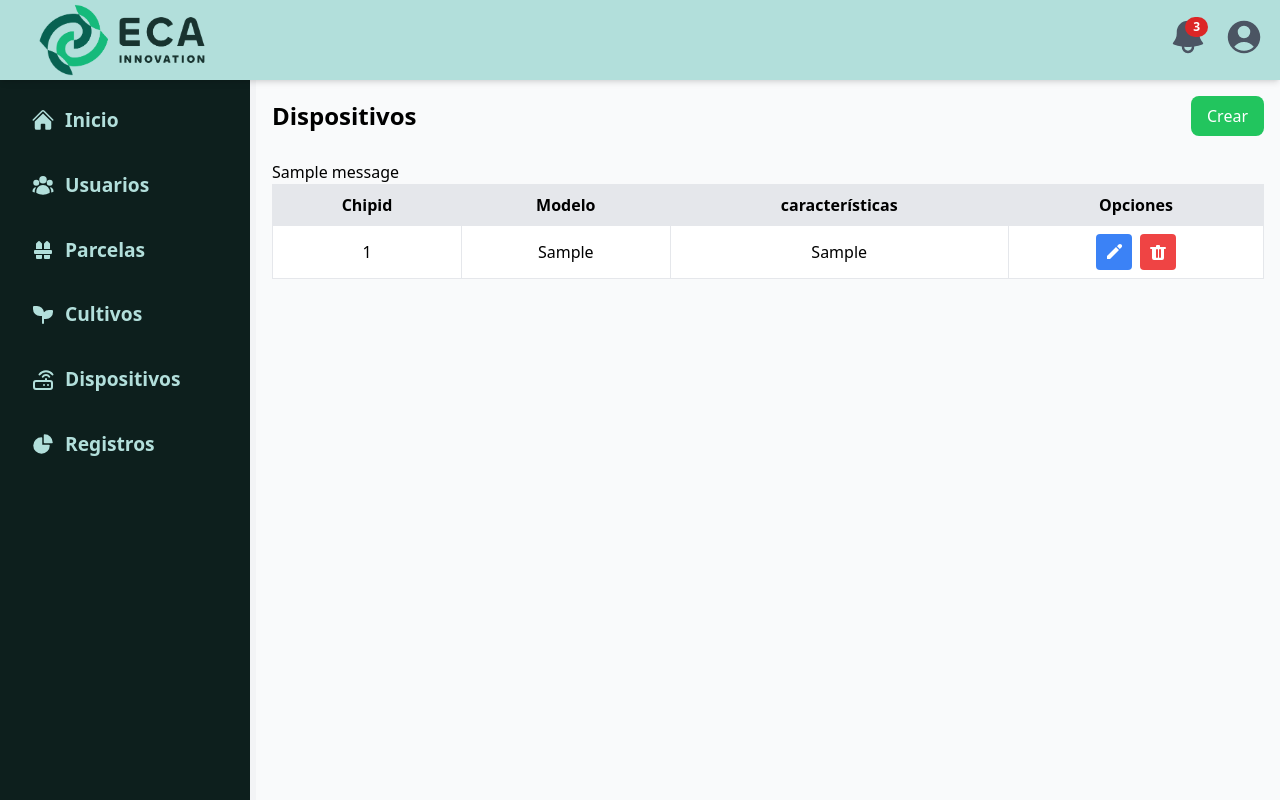
After one commit to eigonzalezrojas/eca_agro_system, a Flask app: page /admin/dispositivo/dispositivos in a window 1280 px wide. The commit adds this page. Run offline with Flask 3, Linux system fonts and the light colour scheme; tables that the repository leaves empty hold one stand-in row (values such as "Sample post"); one stand-in notice (Sample message) is shown; some libraries are stand-ins or nearby versions.

Commit message:
CRUD dispositivo done

```diff
--- a/app/models.py
+++ b/app/models.py
@@ -64,6 +64,6 @@ class Dispositivo(db.Model):
     __tablename__ = 'dispositivo'
     id = db.Column(db.Integer, primary_key=True)
     chipid = db.Column(db.String(50), unique=True, nullable=False)
-    modelo = db.Column(db.String(50), nullable=False)
+    modelo = db.Column(db.String(100), nullable=False)
     caracteristica = db.Column(db.String(100), nullable=True)
     fecha = db.Column(db.Date, nullable=True)
--- a/app/routes/dispositivo.py
+++ b/app/routes/dispositivo.py
@@ -5,21 +5,90 @@ from app.extensions import db
 dispositivo = Blueprint('dispositivo', __name__)
 
 @dispositivo.route('/dispositivos')
-def listar_dispositivos():
+def dispositivos():
     dispositivos = Dispositivo.query.all()
     return render_template('sections/admin/dispositivos.html', dispositivos=dispositivos)
 
-@dispositivo.route('/dispositivos/crear', methods=['POST'])
+
+@dispositivo.route('/crear', methods=['POST'])
 def crear_dispositivo():
-    # Implementar lógica para crear un dispositivo
-    pass
+    chipid = request.form['chipid']
+    modelo = request.form['modelo']
+    caracteristica = request.form['caracteristica']
 
-@dispositivo.route('/dispositivos/editar/<int:id>', methods=['POST'])
+    errores = []
+
+    # Validar chipid
+    if not chipid:
+        errores.append("El nombre de dispositivo es obligatorio.")
+
+    # Validar modelo
+    if not modelo:
+        errores.append("La variedad de dispositivo es obligatorio.")
+
+    if errores:
+        # Si hay errores, mostramos los mensajes y redirigimos
+        for error in errores:
+            flash(error, 'danger')
+        return redirect(url_for('dispositivo.dispositivos'))
+
+    # Crear dispositivo
+    nuevo_dispositivo = Dispositivo(
+        chipid=chipid,
+        modelo=modelo,
+        caracteristica=caracteristica
+    )
+
+    try:
+        db.session.add(nuevo_dispositivo)
+        db.session.commit()
+        flash('dispositivo creado exitosamente.', 'success')
+        return redirect(url_for('dispositivo.dispositivos'))
+    except Exception as e:
+        db.session.rollback()
+        flash(f'Error al crear el dispositivo: {str(e)}', 'danger')
+        return redirect(url_for('dispositivo.dispositivos'))
+    finally:
+        db.session.close()
+        return redirect(url_for('dispositivo.dispositivos'))
+
+
+@dispositivo.route('/editar/<int:id>', methods=['POST'])
 def editar_dispositivo(id):
-    # Implementar lógica para editar un dispositivo
-    pass
+    dispositivo = Dispositivo.query.get_or_404(id)
 
-@dispositivo.route('/dispositivos/eliminar/<int:id>', methods=['POST'])
+    # Actualizar los datos del dispositivo
+    dispositivo.chipid = request.form.get('editChipid', dispositivo.chipid)
+    dispositivo.modelo = request.form.get('editModelo', dispositivo.modelo)
+    dispositivo.caracteristica = request.form.get('editCaracteristica', dispositivo.caracteristica)
+
+    db.session.commit()
+    flash('dispositivo actualizado exitosamente', 'success')
+    return redirect(url_for('dispositivo.dispositivos'))
+
+
+@dispositivo.route('/eliminar/<int:id>', methods=['POST'])
 def eliminar_dispositivo(id):
-    # Implementar lógica para eliminar un dispositivo
-    pass
+    dispositivo = Dispositivo.query.get_or_404(id)
+    if not dispositivo:
+        return {"error": f"dispositivo con id {id} no encontrado"}, 404
+
+    db.session.delete(dispositivo)
+    db.session.commit()
+    flash('dispositivo eliminado exitosamente', 'success')
+    return redirect(url_for('dispositivo.dispositivos'))
+
+
+@dispositivo.route('/buscar/<id>', methods=['GET'])
+def obtener_dispositivo(id):
+    dispositivo = Dispositivo.query.filter_by(id=id).first()
+
+    if not dispositivo:
+        return {"error": f"dispositivo con id {id} no encontrado"}, 404
+
+    return {
+        "id": dispositivo.id,
+        "chipid": dispositivo.chipid,
+        "modelo": dispositivo.modelo,
+        "caracteristica": dispositivo.caracteristica
+    }
--- a/app/static/js/admin_cultivo.js
+++ b/app/static/js/admin_cultivo.js
@@ -11,7 +11,7 @@ if (openModal && closeModal) {
     });
 }
 
-// Función para abrir el modal de edición usuario
+// Función para abrir el modal de edición cultivo
 function openEditCultivoModal(id) {
     fetch(`/admin/cultivo/buscar/${id}`)
         .then(response => {
--- /dev/null
+++ b/app/static/js/admin_dispositivo.js
@@ -0,0 +1,57 @@
+const openModal = document.getElementById("openDispositivoModal");
+const closeModal = document.getElementById("closeDispositivoModal");
+
+if (openModal && closeModal) {
+    openModal.addEventListener("click", () => {
+        dispositivoModal.classList.remove("hidden");
+    });
+
+    closeModal.addEventListener("click", () => {
+        dispositivoModal.classList.add("hidden");
+    });
+}
+
+// Función para abrir el modal de edición dispositivo
+function openEditDispositivoModal(id) {
+    fetch(`/admin/dispositivo/buscar/${id}`)
+        .then(response => {
+            if (!response.ok) {
+                throw new Error("Error al obtener los datos del dispositivo");
+            }
+            return response.json();
+        })
+        .then(data => {
+            document.getElementById('idDispositivo').value = data.id;
+            document.getElementById('editChipid').value = data.chipid;
+            document.getElementById('editModelo').value = data.modelo;
+            document.getElementById('editCaracteristica').value = data.caracteristica;
+            document.getElementById('editDispositivoForm').action = `/admin/dispositivo/editar/${id}`;
+            document.getElementById('editDispositivoModal').classList.remove('hidden');
+        })
+        .catch(error => console.error('Error al obtener los datos del dispositivo:', error));
+}
+
+// Función para cerrar el modal
+function closeEditDispositivoModal() {
+    document.getElementById('editDispositivoModal').classList.add('hidden');
+}
+
+
+// Función para abrir el modal de eliminación
+function openDeleteDispositivoModal(id) {
+    document.getElementById('deleteDispositivoForm').action = `/admin/dispositivo/eliminar/${id}`;
+    document.getElementById('deleteDispositivoModal').classList.remove('hidden');
+}
+
+// Función para cerrar el modal de eliminación
+function closeDeleteDispositivoModal() {
+    document.getElementById('deleteDispositivoModal').classList.add('hidden');
+}
+
+document.addEventListener("keydown", (event) => {
+    if (event.key === "Escape") {
+        dispositivoModal.classList.add("hidden");
+        editDispositivoModal.classList.add("hidden");
+        deleteDispositivoModal.classList.add("hidden")
+    }
+});
--- a/app/static/js/admin_parcela.js
+++ b/app/static/js/admin_parcela.js
@@ -11,7 +11,7 @@ if (openModal && closeModal) {
     });
 }
 
-// Función para abrir el modal de edición usuario
+// Función para abrir el modal de edición parcela
 function openEditParcelaModal(id) {
     fetch(`/admin/parcela/buscar/${id}`)
         .then(response => {
--- a/app/templates/dashboard/admin.html
+++ b/app/templates/dashboard/admin.html
@@ -81,7 +81,7 @@
                 </a>
             </li>
             <li>
-                <a href="#" class="nav-link">
+                <a href="{{ url_for('dispositivo.dispositivos') }}" class="nav-link">
                     <svg  xmlns="http://www.w3.org/2000/svg"  width="24"  height="24"  viewBox="0 0 24 24"  fill="none"  stroke="currentColor"  stroke-width="2"  stroke-linecap="round"  stroke-linejoin="round"  class="icon icon-tabler icons-tabler-outline icon-tabler-router">
                         <path stroke="none" d="M0 0h24v24H0z" fill="none"/>
                         <path d="M3 13m0 2a2 2 0 0 1 2 -2h14a2 2 0 0 1 2 2v4a2 2 0 0 1 -2 2h-14a2 2 0 0 1 -2 -2z" />
--- a/app/templates/sections/admin/cultivos.html
+++ b/app/templates/sections/admin/cultivos.html
@@ -83,7 +83,7 @@
     <!-- Modal editar culivo -->
     <div id="editCultivoModal" class="hidden fixed inset-0 bg-gray-800 bg-opacity-50 flex items-center justify-center">
         <div class="bg-white p-6 rounded shadow-lg w-1/3">
-            <h2 class="text-xl font-bold mb-4">Editar Ecultivo</h2>
+            <h2 class="text-xl font-bold mb-4">Editar Cultivo</h2>
             <form id="editCultivoForm" method="POST">
                 <input type="hidden" name="idCultivo" id="idCultivo">
                 <div class="mb-4">
--- /dev/null
+++ b/app/templates/sections/admin/dispositivos.html
@@ -0,0 +1,122 @@
+{% extends "dashboard/admin.html" %}
+
+{% block title %}Dispositivos - Admin Dashboard{% endblock %}
+
+{% block content %}
+    <script defer src="{{ url_for('static', filename='js/admin_dispositivo.js') }}"></script>
+    <div class="flex justify-between items-center mb-6">
+        <h1 class="text-2xl font-bold">Dispositivos</h1>
+        <button id="openDispositivoModal" class="bg-green-500 text-white py-2 px-4 rounded-lg">Crear</button>
+    </div>
+
+    <!-- Mensajes alertas -->
+    {% with messages = get_flashed_messages(with_categories=true) %}
+      {% if messages %}
+        <ul>
+          {% for category, message in messages %}
+            <li class="alert alert-{{ category }}">{{ message }}</li>
+          {% endfor %}
+        </ul>
+      {% endif %}
+    {% endwith %}
+
+    <!-- Tabla de dispositivos -->
+    <table class="min-w-full bg-white border border-gray-200">
+        <thead>
+            <tr>
+                <th class="py-2 px-4 bg-gray-200 border text-center">Chipid</th>
+                <th class="py-2 px-4 bg-gray-200 border text-center">Modelo</th>
+                <th class="py-2 px-4 bg-gray-200 border text-center">características</th>
+                <th class="py-2 px-4 bg-gray-200 border text-center">Opciones</th>
+            </tr>
+        </thead>
+        <tbody>
+            {% for dispositivo in dispositivos %}
+            <tr>
+                <td class="border px-4 py-2 text-center">{{ dispositivo.chipid }}</td>
+                <td class="border px-4 py-2 text-center">{{ dispositivo.modelo }}</td>
+                <td class="border px-4 py-2 text-center">{{ dispositivo.caracteristica }}</td>
+                <td class="border px-4 py-2">
+                    <div class="flex justify-center space-x-2">
+                        <button class="btn-edit bg-blue-500 text-white p-2 rounded" onclick="openEditDispositivoModal('{{ dispositivo.id }}')">
+                            <svg xmlns="http://www.w3.org/2000/svg" class="h-5 w-5" viewBox="0 0 20 20" fill="currentColor">
+                                <path d="M17.414 2.586a2 2 0 00-2.828 0L13 4.172 15.828 7l1.586-1.586a2 2 0 000-2.828zM12 5l3 3-9 9H3v-3l9-9z"/>
+                            </svg>
+                        </button>
+                        <button class="btn-delete bg-red-500 text-white p-2 rounded" onclick="openDeleteDispositivoModal('{{ dispositivo.id }}')">
+                            <svg xmlns="http://www.w3.org/2000/svg" class="h-5 w-5" viewBox="0 0 20 20" fill="currentColor">
+                                <path fill-rule="evenodd" d="M8 4a1 1 0 011-1h2a1 1 0 011 1v1h5a1 1 0 110 2h-1v9a2 2 0 01-2 2H6a2 2 0 01-2-2V7H3a1 1 0 110-2h5V4zm1 3a1 1 0 00-1 1v7a1 1 0 102 0V8a1 1 0 00-1-1zm4 1a1 1 0 10-2 0v7a1 1 0 102 0V8z" clip-rule="evenodd"/>
+                            </svg>
+                        </button>
+                    </div>
+                </td>
+            </tr>
+            {% endfor %}
+        </tbody>
+    </table>
+
+    <!-- Modal para crear dispositivo -->
+    <div id="dispositivoModal" class="fixed inset-0 flex items-center justify-center bg-black bg-opacity-50 hidden">
+        <div class="bg-white p-6 rounded-lg shadow-lg w-1/2">
+            <h2 class="text-2xl mb-4">Crear Dispositivo</h2>
+            <form method="POST" action="{{ url_for('dispositivo.crear_dispositivo') }}">
+                <div class="mb-4">
+                    <label for="chipid" class="block text-gray-700">Chipid</label>
+                    <input type="text" name="chipid" id="chipid" class="w-full px-3 py-2 border rounded-lg" maxlength="50" required>
+                </div>
+                <div class="mb-4">
+                    <label for="modelo" class="block text-gray-700">Modelo</label>
+                    <input type="text" name="modelo" id="modelo" class="w-full px-3 py-2 border rounded-lg" maxlength="100" required>
+                </div>
+                <div class="mb-4">
+                    <label for="caracteristica" class="block text-gray-700">Caracteristica</label>
+                    <input type="text" name="caracteristica" id="caracteristica" class="w-full px-3 py-2 border rounded-lg" maxlength="100">
+                </div>
+                <div class="flex justify-end">
+                    <button type="button" id="closeDispositivoModal" class="bg-gray-500 text-white py-2 px-4 rounded-lg mr-2">Cancelar</button>
+                    <button type="submit" class="bg-green-500 text-white py-2 px-4 rounded-lg">Crear</button>
+                </div>
+            </form>
+        </div>
+    </div>
+
+    <!-- Modal editar dispositivo -->
+    <div id="editDispositivoModal" class="hidden fixed inset-0 bg-gray-800 bg-opacity-50 flex items-center justify-center">
+        <div class="bg-white p-6 rounded shadow-lg w-1/3">
+            <h2 class="text-xl font-bold mb-4">Editar Dispositivo</h2>
+            <form id="editDispositivoForm" method="POST">
+                <input type="hidden" name="idDispositivo" id="idDispositivo">
+                <div class="mb-4">
+                    <label for="editChipid" class="block text-sm font-medium">Chipid</label>
+                    <input type="text" id="editChipid" name="editChipid" class="w-full border rounded px-3 py-2">
+                </div>
+                <div class="mb-4">
+                    <label for="editModelo" class="block text-sm font-medium">Modelo</label>
+                    <input type="text" id="editModelo" name="editModelo" class="w-full border rounded px-3 py-2">
+                </div>
+                <div class="mb-4">
+                    <label for="editCaracteristica" class="block text-sm font-medium">Caracteristica</label>
+                    <input type="text" id="editCaracteristica" name="editCaracteristica" class="w-full border rounded px-3 py-2">
+                </div>
+                <div class="flex justify-end">
+                    <button type="button" class="bg-gray-500 text-white px-4 py-2 rounded mr-2" onclick="closeEditDispositivoModal()">Cancelar</button>
+                    <button type="submit" class="bg-blue-500 text-white px-4 py-2 rounded">Guardar</button>
+                </div>
+            </form>
+        </div>
+    </div>
+
+    <!-- Modal eliminar Dispositivo -->
+    <div id="deleteDispositivoModal" class="hidden fixed inset-0 bg-gray-800 bg-opacity-50 flex items-center justify-center">
+        <div class="bg-white p-6 rounded shadow-lg w-1/3">
+            <h2 class="text-xl font-bold mb-4">Eliminar Dispositivo</h2>
+            <p>¿Estás seguro de que deseas eliminar el dispositivo?</p>
+            <form id="deleteDispositivoForm" method="POST">
+                <div class="flex justify-end mt-4">
+                    <button type="button" class="bg-gray-500 text-white px-4 py-2 rounded mr-2" onclick="closeDeleteDispositivoModal()">Cancelar</button>
+                    <button type="submit" class="bg-red-500 text-white px-4 py-2 rounded">Eliminar</button>
+                </div>
+            </form>
+        </div>
+    </div>
+{% endblock %}
```
